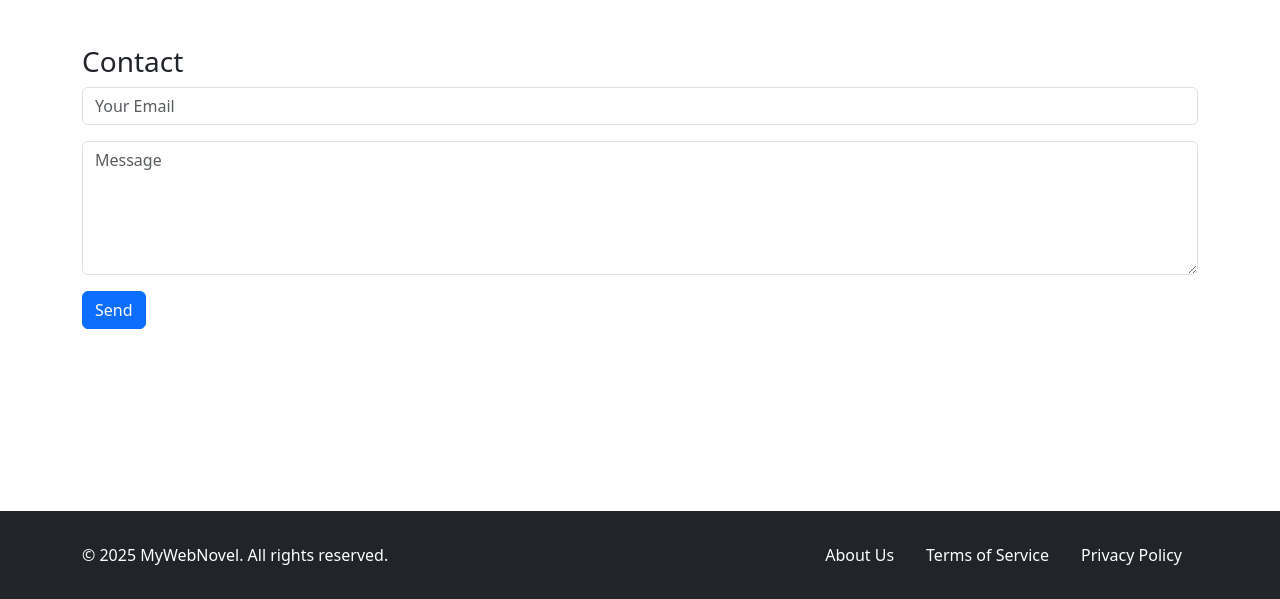
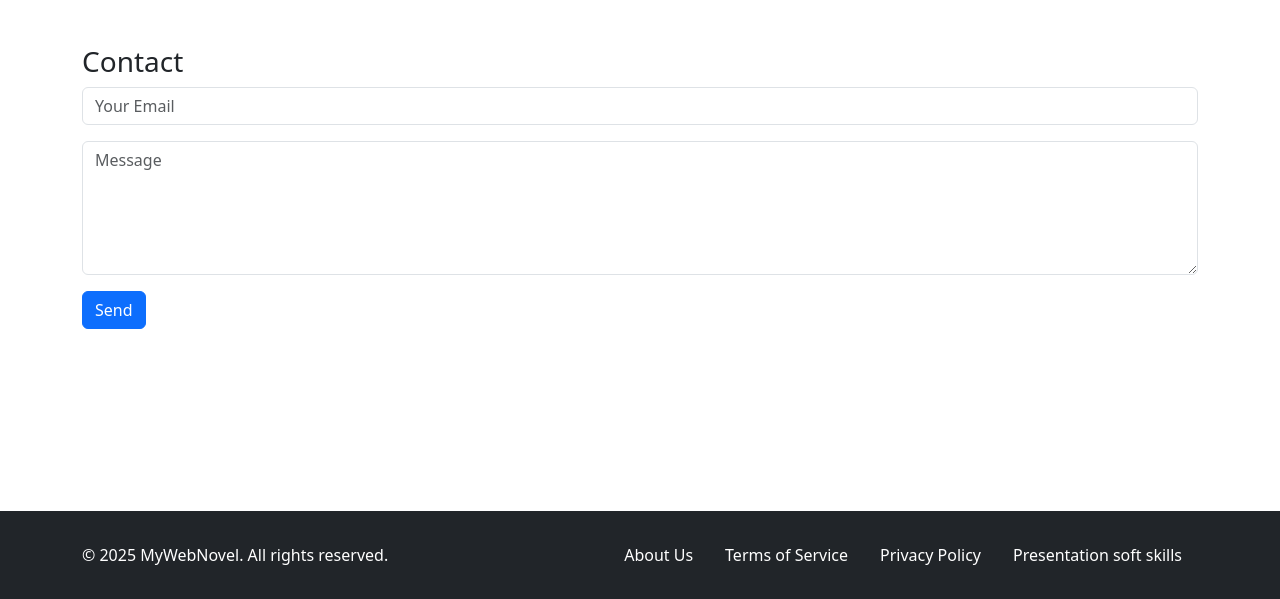
Before and after one commit to Shirotempestx/Global-Novels, a plain HTML site: page about.html in a window 1280 px wide. Shown: the part 201-800 px from the top of the page. Drawn offline with nearby package versions, Linux system fonts and the light colour scheme.

Commit message:
Update about.html

```diff
--- a/about.html
+++ b/about.html
@@ -107,6 +107,9 @@
                     <li class="nav-item">
                         <a href="about.html" class="nav-link text-white">Privacy Policy</a>
                     </li>
+                   <li class="nav-item">
+                        <a href="presentation-softskills.html" class="nav-link text-white">Presentation soft skills</a>
+                    </li>
                 </ul>
             </nav>
         </div>
```
